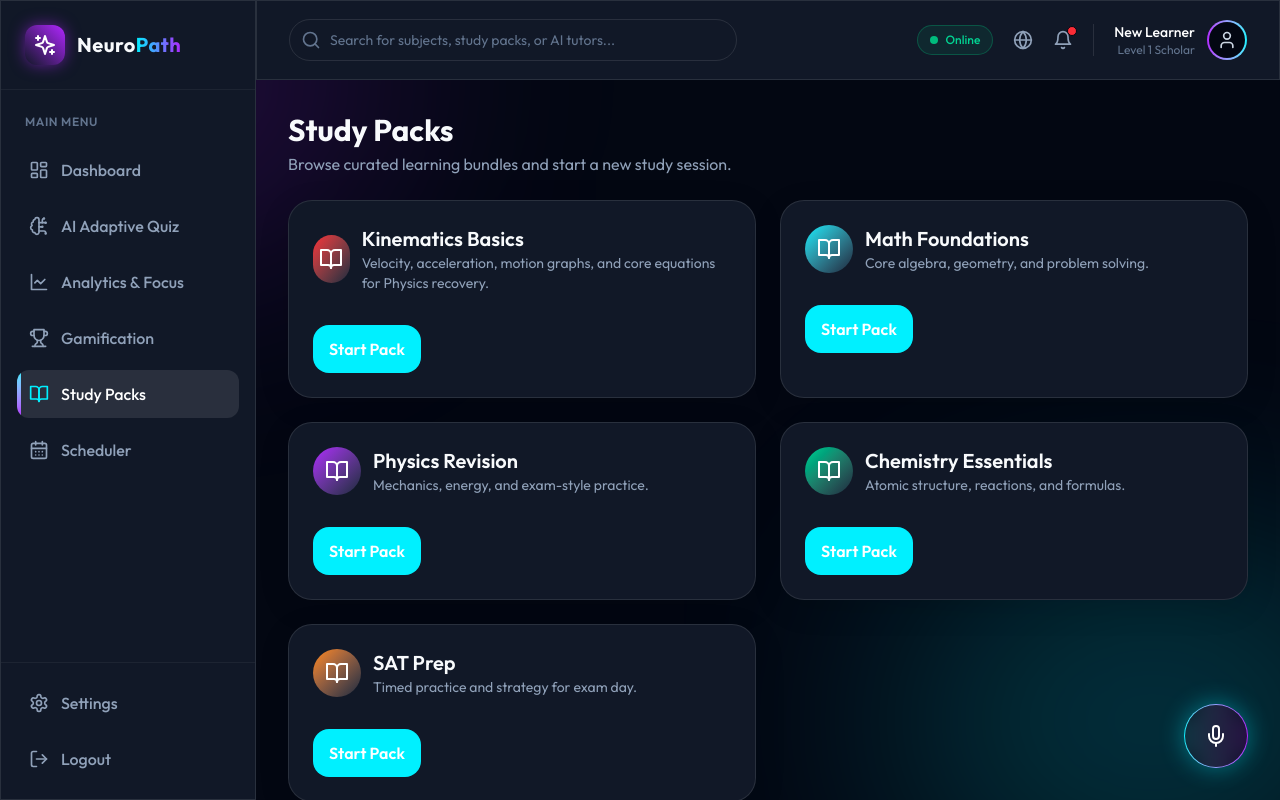
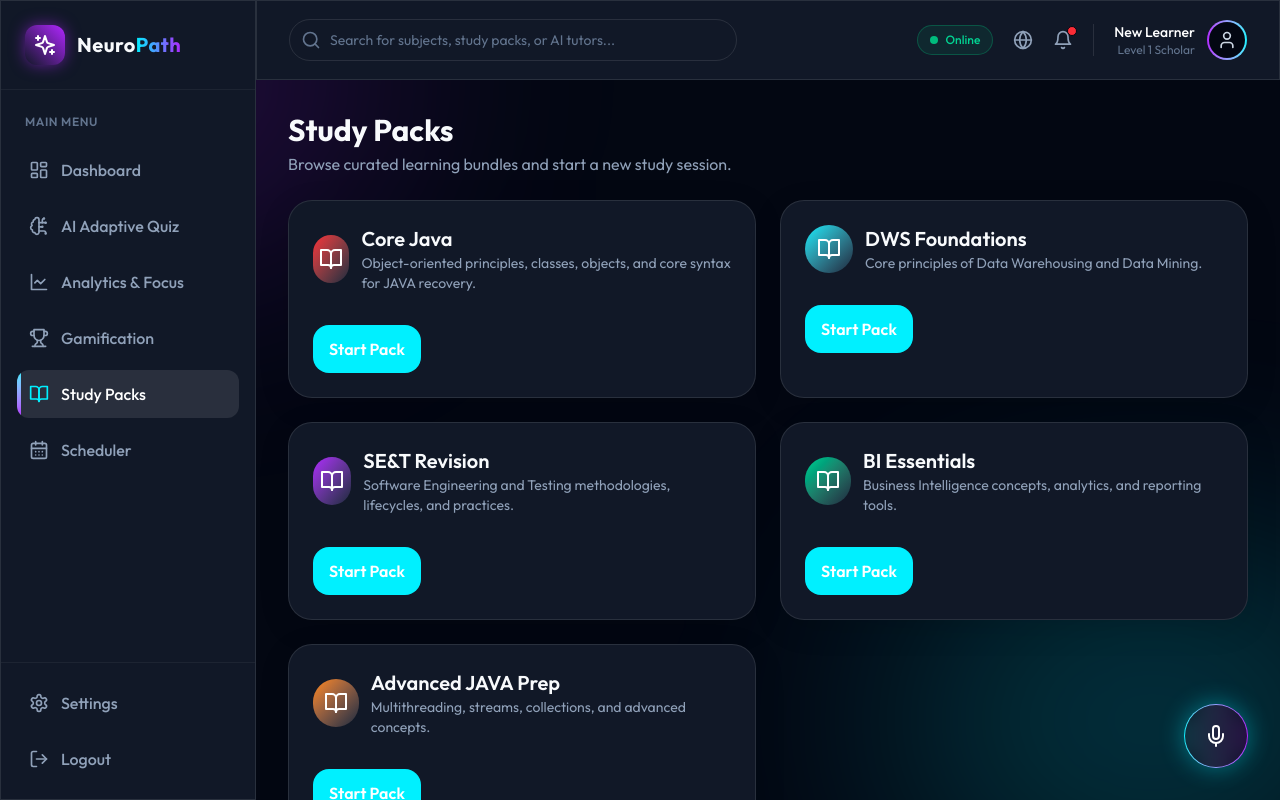
Before and after one commit to dvinayaka35-dotcom/NEURO_PATH, a React (Vite) app in the folder frontend/: page /study-packs in a window 1280 px wide. Built offline with nearby package versions, Linux system fonts and the light colour scheme; sample sign-in values are in the browser's storage.

Commit message:
Update subjects and study pack links

```diff
--- a/frontend/src/pages/Analytics.jsx
+++ b/frontend/src/pages/Analytics.jsx
@@ -4,11 +4,10 @@ import { Radar, RadarChart, PolarGrid, PolarAngleAxis, PolarRadiusAxis, Responsi
 import { Activity, AlertTriangle, BookOpen, CheckCircle2, TrendingUp } from 'lucide-react';
 
 const subjectMastery = [
-  { subject: 'Algebra', mastery: 90, fullMark: 100 },
-  { subject: 'Geometry', mastery: 65, fullMark: 100 },
-  { subject: 'Physics', mastery: 40, fullMark: 100 }, // Weak subject
-  { subject: 'Chemistry', mastery: 85, fullMark: 100 },
-  { subject: 'Biology', mastery: 75, fullMark: 100 },
+  { subject: 'DWS', mastery: 90, fullMark: 100 },
+  { subject: 'SE&T', mastery: 85, fullMark: 100 },
+  { subject: 'JAVA', mastery: 40, fullMark: 100 }, // Weak subject
+  { subject: 'BI', mastery: 75, fullMark: 100 },
 ];
 
 const focusData = [
@@ -24,14 +23,14 @@ export default function Analytics() {
   const navigate = useNavigate();
 
   const recoverySteps = [
-    'Review motion equations and units for 15 minutes.',
-    'Complete the Kinematics Basics study pack.',
-    'Take one adaptive Physics quiz and revisit missed questions.',
+    'Review object-oriented principles and classes for 15 minutes.',
+    'Complete the Core Java study pack.',
+    'Take one adaptive JAVA quiz and revisit missed questions.',
   ];
 
   const openStudyPack = () => {
-    localStorage.setItem('recommendedStudyPack', 'kinematics-basics');
-    navigate('/study-packs?recommended=kinematics-basics');
+    localStorage.setItem('recommendedStudyPack', 'core-java');
+    navigate('/study-packs?recommended=core-java');
   };
 
   return (
@@ -50,8 +49,8 @@ export default function Analytics() {
             </h2>
           </div>
           <div className="p-4 rounded-xl bg-red-500/10 border border-red-500/20 mb-6">
-            <h3 className="font-bold text-red-400 text-lg">Physics</h3>
-            <p className="text-slate-300 text-sm mt-1">Mastery dropped to 40%. AI recommends downloading the 'Kinematics Basics' Study Pack.</p>
+            <h3 className="font-bold text-red-400 text-lg">JAVA</h3>
+            <p className="text-slate-300 text-sm mt-1">Mastery dropped to 40%. AI recommends downloading the 'Core Java' Study Pack.</p>
             <button
               type="button"
               onClick={() => setShowRecoveryPlan(true)}
@@ -65,7 +64,7 @@ export default function Analytics() {
             <div className="mb-6 rounded-xl border border-red-500/20 bg-slate-950/40 p-4">
               <div className="flex items-center gap-2 mb-3">
                 <CheckCircle2 className="w-5 h-5 text-emerald-400" />
-                <h3 className="font-bold text-white">Physics Recovery Plan</h3>
+                <h3 className="font-bold text-white">JAVA Recovery Plan</h3>
               </div>
               <div className="space-y-3">
                 {recoverySteps.map((step, index) => (
@@ -84,14 +83,14 @@ export default function Analytics() {
                   className="inline-flex items-center justify-center gap-2 rounded-lg bg-neon-blue px-4 py-2 text-sm font-semibold text-white hover:bg-neon-blue/90 transition-colors"
                 >
                   <BookOpen className="w-4 h-4" />
-                  Open Kinematics Basics
+                  Open Core Java
                 </button>
                 <button
                   type="button"
                   onClick={() => navigate('/quiz')}
                   className="rounded-lg border border-white/10 px-4 py-2 text-sm font-semibold text-slate-200 hover:bg-white/10 transition-colors"
                 >
-                  Start Physics Quiz
+                  Start JAVA Quiz
                 </button>
               </div>
             </div>
--- a/frontend/src/pages/StudyPacks.jsx
+++ b/frontend/src/pages/StudyPacks.jsx
@@ -8,39 +8,48 @@ export default function StudyPacks() {
     const recommendedPack = searchParams.get('recommended') || localStorage.getItem('recommendedStudyPack');
     const packs = useMemo(() => [
         {
-            id: 'kinematics-basics',
-            title: 'Kinematics Basics',
-            description: 'Velocity, acceleration, motion graphs, and core equations for Physics recovery.',
+            id: 'core-java',
+            title: 'Core Java',
+            description: 'Object-oriented principles, classes, objects, and core syntax for JAVA recovery.',
             color: 'from-red-500 to-slate-800',
+            link: 'https://www.w3schools.com/java/',
         },
         {
-            id: 'math-foundations',
-            title: 'Math Foundations',
-            description: 'Core algebra, geometry, and problem solving.',
+            id: 'dws-foundations',
+            title: 'DWS Foundations',
+            description: 'Core principles of Data Warehousing and Data Mining.',
             color: 'from-neon-blue to-slate-800',
+            link: 'https://www.w3schools.com/tutorials/',
         },
         {
-            id: 'physics-revision',
-            title: 'Physics Revision',
-            description: 'Mechanics, energy, and exam-style practice.',
+            id: 'set-revision',
+            title: 'SE&T Revision',
+            description: 'Software Engineering and Testing methodologies, lifecycles, and practices.',
             color: 'from-neon-purple to-slate-800',
+            link: 'https://www.geeksforgeeks.org/software-engineering/software-engineering/',
         },
         {
-            id: 'chemistry-essentials',
-            title: 'Chemistry Essentials',
-            description: 'Atomic structure, reactions, and formulas.',
+            id: 'bi-essentials',
+            title: 'BI Essentials',
+            description: 'Business Intelligence concepts, analytics, and reporting tools.',
             color: 'from-emerald-400 to-slate-800',
+            link: 'https://www.geeksforgeeks.org/power-bi/what-is-business-intelligence/',
         },
         {
-            id: 'sat-prep',
-            title: 'SAT Prep',
-            description: 'Timed practice and strategy for exam day.',
+            id: 'java-advanced',
+            title: 'Advanced JAVA Prep',
+            description: 'Multithreading, streams, collections, and advanced concepts.',
             color: 'from-orange-400 to-slate-800',
+            link: 'https://www.geeksforgeeks.org/advance-java/advanced-java/',
         },
     ], []);
 
-    const startPack = (packId) => {
-        localStorage.setItem('activeStudyPack', packId);
+    const startPack = (pack) => {
+        if (pack.link) {
+            window.open(pack.link, '_blank', 'noopener,noreferrer');
+            return;
+        }
+        localStorage.setItem('activeStudyPack', pack.id);
         navigate('/quiz');
     };
 
@@ -85,7 +94,7 @@ export default function StudyPacks() {
                         </div>
                         <button
                             type="button"
-                            onClick={() => startPack(pack.id)}
+                            onClick={() => startPack(pack)}
                             className="mt-4 px-4 py-3 rounded-2xl bg-neon-blue text-white font-semibold hover:bg-neon-blue/90 transition-colors"
                         >
                             Start Pack
```
